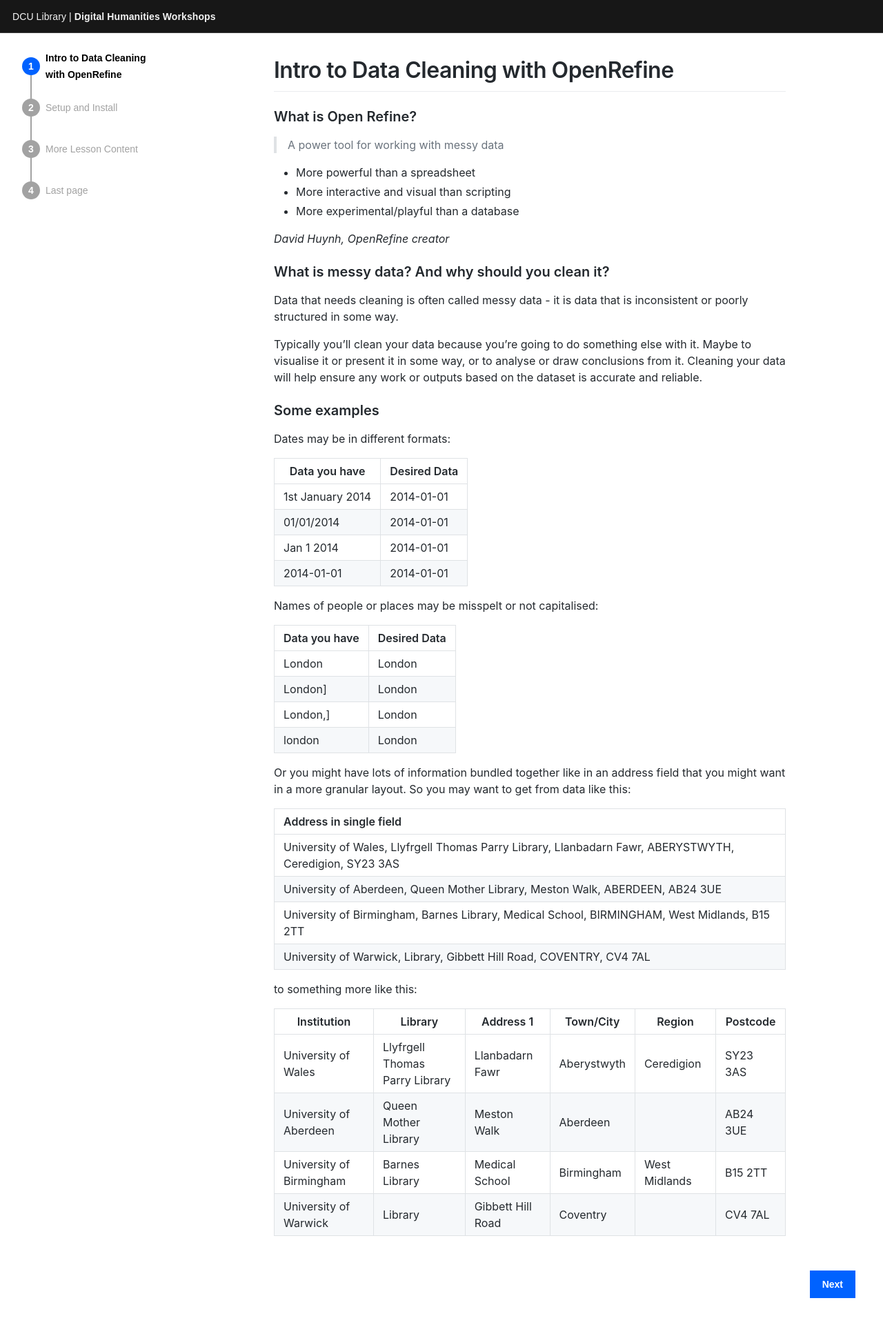
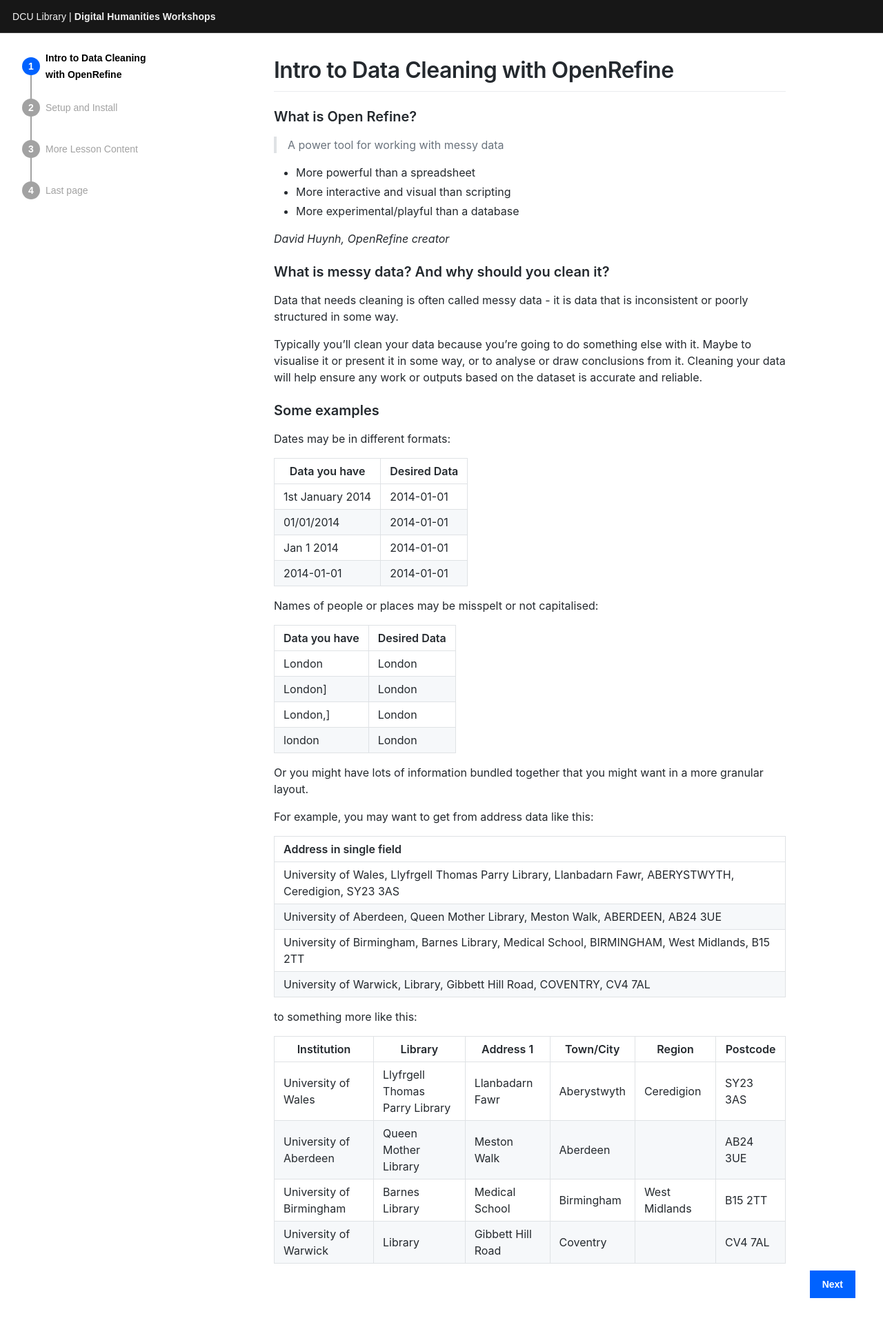
Before and after one commit to DCULibrary/open-refine-workshop, a Jekyll site: the page built from _workshop/index.md, in a window 1280 px wide. Shown: the top 1921 px of the page at 69% size. Built offline with Jekyll 4.4.1, drawn with Linux system fonts in a browser that asks for light colours; some web fonts are replaced.

Commit message:
Add spacing

```diff
--- a/_workshop/index.md
+++ b/_workshop/index.md
@@ -40,7 +40,9 @@ Names of people or places may be misspelt or not capitalised:
 | London,]         | London       |
 | london           | London       |
 
-Or you might have lots of information bundled together like in an address field that you might want in a more granular layout. So you may want to get from data like this:
+Or you might have lots of information bundled together that you might want in a more granular layout.
+
+For example, you may want to get from address data like this:
 
 | Address in single field	|
 | :---------------------- |
```
